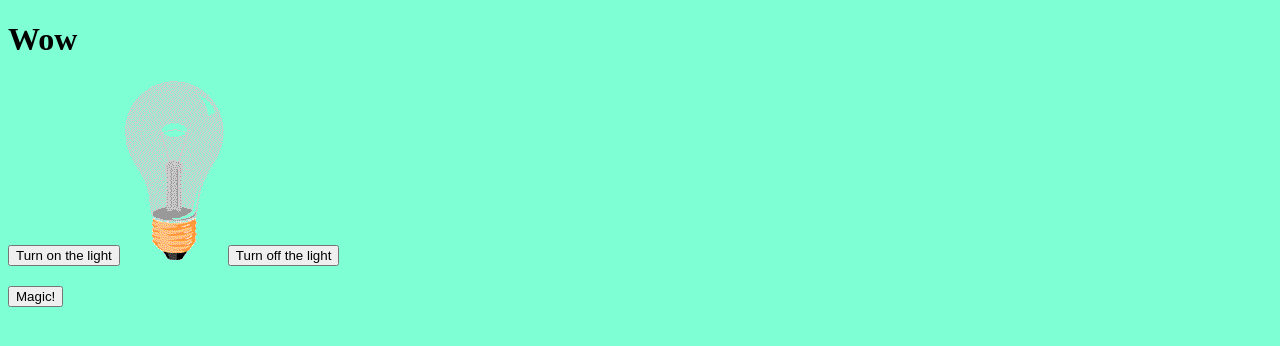
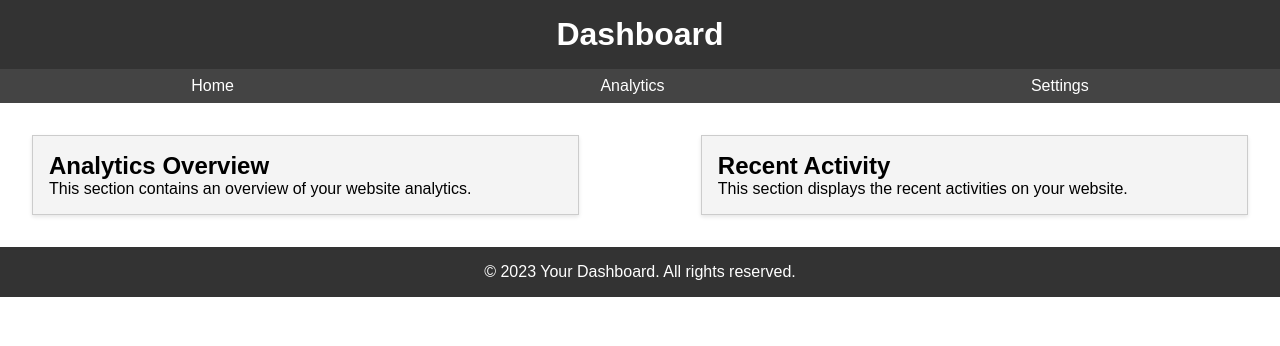
Before and after one commit to Fiskekutter/Fiskekutter.github.io, a plain HTML site: page index.html in a window 1280 px wide. Drawn offline with Linux system fonts and the light colour scheme.

Commit message:
Commit good

```diff
--- a/index.html
+++ b/index.html
@@ -1,30 +1,34 @@
 <!DOCTYPE html>
-<html>
+<html lang="en">
 <head>
-<title>Kutter minister</title>
+    <meta charset="UTF-8">
+    <meta name="viewport" content="width=device-width, initial-scale=1.0">
+    <link rel="stylesheet" href="styles.css">
+    <title>Dashboard Example</title>
 </head>
-<body style="background-color:aquamarine;">
-
-<h1>Wow</h1>
-
-<div>
-<button onclick="document.getElementById('myImage').src='pic_bulbon.gif'">Turn on the light</button>
-
-<img id="myImage" src="pic_bulboff.gif" style="width:100px">
-
-<button onclick="document.getElementById('myImage').src='pic_bulboff.gif'">Turn off the light</button>
-</div>
-
-<div style="padding-top: 20px;">
-    <button id="myButton" class="float-left submit-button">Magic!</button>
-
-<script type="text/javascript">
-    document.getElementById("myButton").onclick = function () {
-        location.href = "https://www.youtube.com/watch?v=dQw4w9WgXcQ";
-    };
-</script>
-
-</div>
-
+<body>
+    <header>
+        <h1>Dashboard</h1>
+    </header>
+    <nav>
+        <ul>
+            <li><a href="#">Home</a></li>
+            <li><a href="#">Analytics</a></li>
+            <li><a href="#">Settings</a></li>
+        </ul>
+    </nav>
+    <main>
+        <section class="dashboard-item">
+            <h2>Analytics Overview</h2>
+            <p>This section contains an overview of your website analytics.</p>
+        </section>
+        <section class="dashboard-item">
+            <h2>Recent Activity</h2>
+            <p>This section displays the recent activities on your website.</p>
+        </section>
+    </main>
+    <footer>
+        <p>&copy; 2023 Your Dashboard. All rights reserved.</p>
+    </footer>
 </body>
 </html>
--- /dev/null
+++ b/styles.css
@@ -0,0 +1,55 @@
+/* Reset default margin and padding for all elements */
+* {
+    margin: 0;
+    padding: 0;
+    box-sizing: border-box;
+}
+
+body {
+    font-family: Arial, sans-serif;
+}
+
+header {
+    background-color: #333;
+    color: white;
+    text-align: center;
+    padding: 1em;
+}
+
+nav {
+    background-color: #444;
+    color: white;
+}
+
+nav ul {
+    list-style: none;
+    display: flex;
+    justify-content: space-around;
+    padding: 0.5em;
+}
+
+nav a {
+    text-decoration: none;
+    color: white;
+}
+
+main {
+    padding: 2em;
+    display: flex;
+    justify-content: space-between;
+}
+
+.dashboard-item {
+    background-color: #f4f4f4;
+    border: 1px solid #ccc;
+    padding: 1em;
+    width: 45%;
+    box-shadow: 0 2px 4px rgba(0, 0, 0, 0.1);
+}
+
+footer {
+    text-align: center;
+    padding: 1em;
+    background-color: #333;
+    color: white;
+}
```
